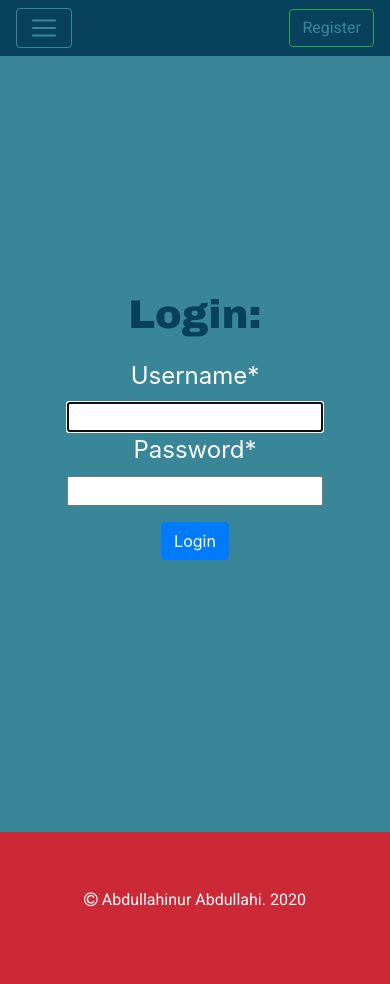
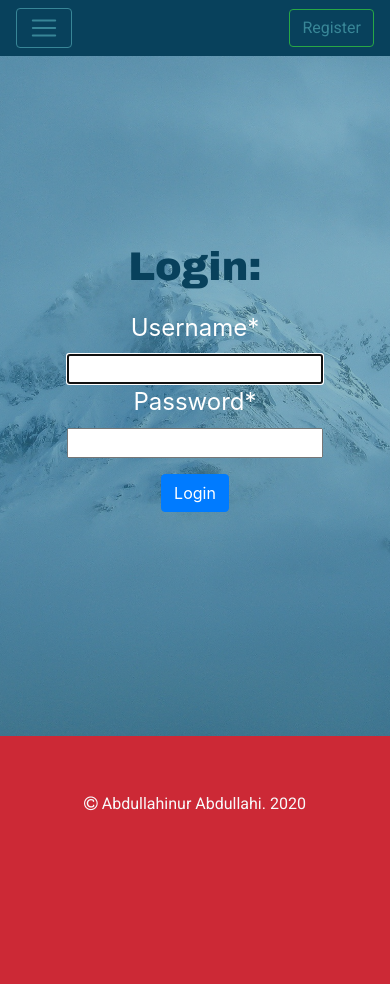
Before and after one commit to SandyAbdullahi/django-todo, a Django app: page /accounts/login/ in a window 390 px wide. After the commit the page ends 811 px from the top, so only its background shows below. Run offline with Django 3.2, Linux system fonts and the light colour scheme; parts of the project's set-up code (start-up, migrations or seed data) failed here and were passed over; some libraries are stand-ins or nearby versions.

Commit message:
finish styling for mobile login view

```diff
--- a/static/css/styles.css
+++ b/static/css/styles.css
@@ -128,7 +128,13 @@ base colors:
 /* LOGIN */
 
 .login {
-    background-color: #388697;
+    background: url('../img/glacier-bay-80643_1920.jpg') no-repeat center;
+    background-size: cover;
+}
+
+
+.login .content {
+    background-color: #38869791;
     padding: 14rem 0rem;
 }
 
@@ -216,6 +222,12 @@ a {
         padding: 20rem 0rem;
     }
 
+    .login .content {
+        background-color: #38869791;
+        padding: 20rem 0rem;
+    }
+
+
 
     textarea {
         width: 90% !important;
--- a/templates/registration/login.html
+++ b/templates/registration/login.html
@@ -4,7 +4,8 @@
 
 {% block content %}
     <div class="login">
-        <div class="container p-5">
+        <div class="content">
+            <div class="container">
                 <h1 class="text-center">Login:</h1>
                 <div class="row justify-content-center">
                     <form method="POST" class="text-center">
@@ -15,4 +16,5 @@
                 </div>
             </div>
          </div>
+    </div>
 {% endblock  %}
```
Lines whose indentation alone changed are shown as unchanged.
